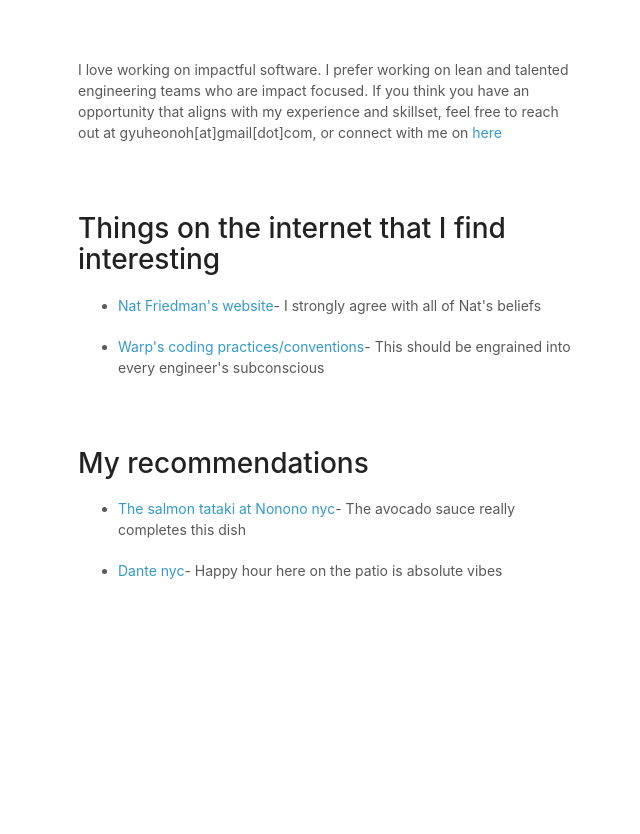
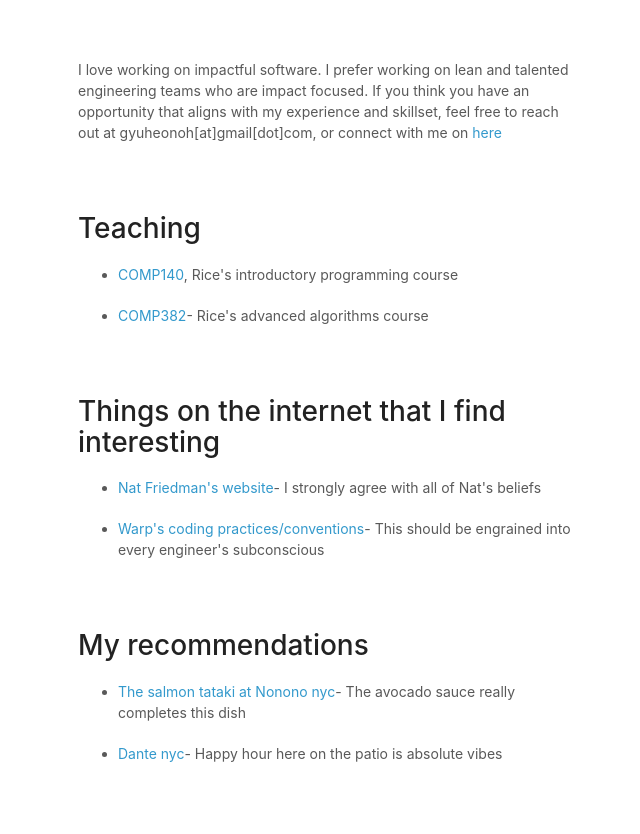
Before and after one commit to gyuheon0h/gyuheon0h.github.io, a plain HTML site: page index.html in a window 1280 px wide. Shown: the part 957-1791 px from the top of the page, without its empty margins (640-1280 px from the left). Before the commit the page ends 1608 px from the top, so only its background shows below. Drawn offline with Linux system fonts and the light colour scheme; files that its build step writes are made by us from their sources.

Commit message:
teaching

```diff
--- a/index.html
+++ b/index.html
@@ -56,6 +56,17 @@
         </p>
       </section>
       <section>
+        <h1>Teaching</h1>
+        <ul>
+          <li>
+            <p><a href="https://www.clear.rice.edu/comp140/" target="_blank">COMP140</a>, Rice's introductory programming course</p>
+          </li>
+          <li>
+            <p><a href="https://www.clear.rice.edu/comp140/" target="_blank">COMP382</a>- Rice's advanced algorithms course</p>
+          </li>
+        </ul>
+      </section>
+      <section>
         <h1>Things on the internet that I find interesting</h1>
         <ul>
           <li>
```
